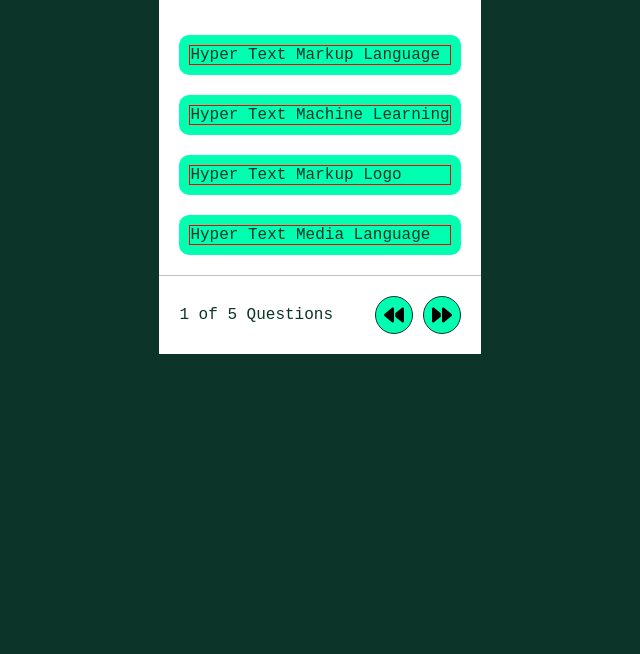
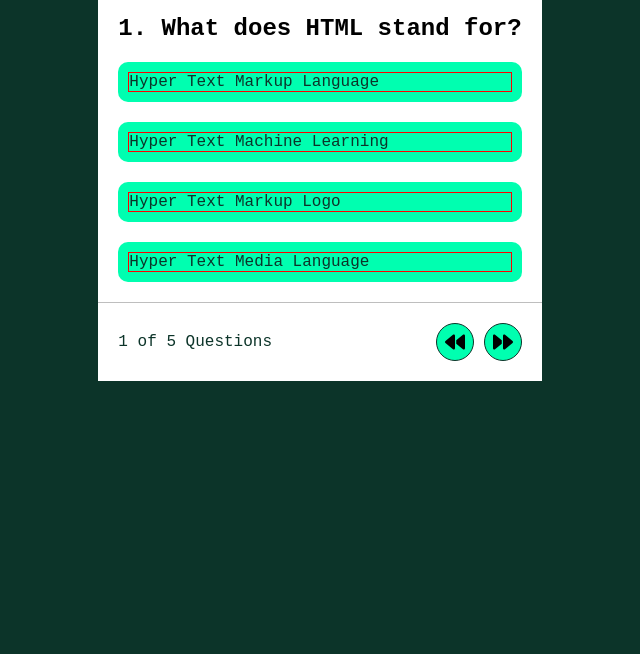
Before and after one commit to CodeMaestro-dev/Quizard, a plain HTML site: page index.html in a window 1280 px wide. Shown: the part 146-800 px from the top of the page, without its empty margins (320-960 px from the left). Drawn offline with Linux system fonts and the light colour scheme; a web font is replaced by a local one.

Commit message:
another first commit

```diff
--- a/index.html
+++ b/index.html
@@ -21,7 +21,7 @@
       </div>
       <div class="container__body">
         <div class="container__body__question">
-          <h2></h2>
+          <h2>1. What does HTML stand for?</h2>
         </div>
         <form>
           <div class="container__body__answers">
```
